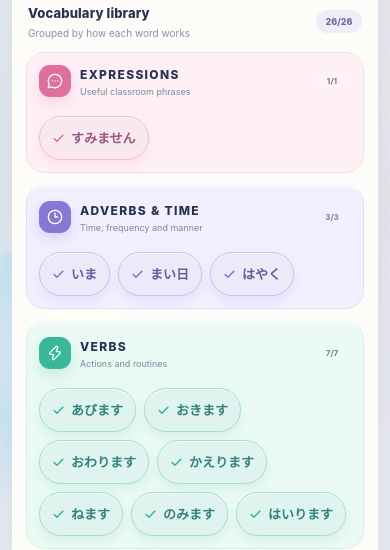
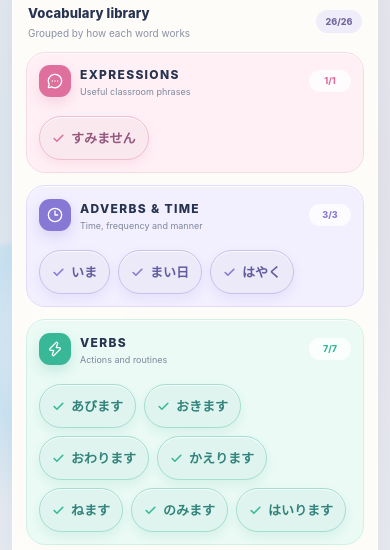
Before and after one commit to japaneseboost/gamify, a Next.js app: page /gamify/ in a window 390 px wide. Shown: the part 360-910 px from the top of the page. Built offline with nearby package versions, Linux system fonts and the light colour scheme.

Commit message:
Polish pastel word-group cards and responsive spacing

```diff
--- a/app/globals.css
+++ b/app/globals.css
@@ -1300,3 +1300,20 @@ button:focus-visible,textarea:focus-visible,input:focus-visible,select:focus-vis
 @media(prefers-reduced-motion:reduce){
   .sparkle,.language-chip,.stage-activity,.stage-activity .app-icon,.pack-toolbar button,.launch-button{animation:none!important;transition:none!important}
 }
+
+
+/* Specificity bridges for the legacy component stylesheets */
+.ipad-page{padding-bottom:0}
+.pos-vocabulary-groups .pos-group+.pos-group{padding-top:13px;border-top:1px solid var(--group-border)}
+.pos-group>header .pos-count{
+  min-width:42px;
+  padding:4px 8px;
+  border-radius:999px;
+  color:var(--group-accent);
+  background:rgba(255,255,255,.78);
+  font-size:9px;
+  font-weight:800;
+  text-align:center;
+}
+.legal-note{display:none}
+@media(max-width:900px){.ipad-page{padding-bottom:38px}}
```
